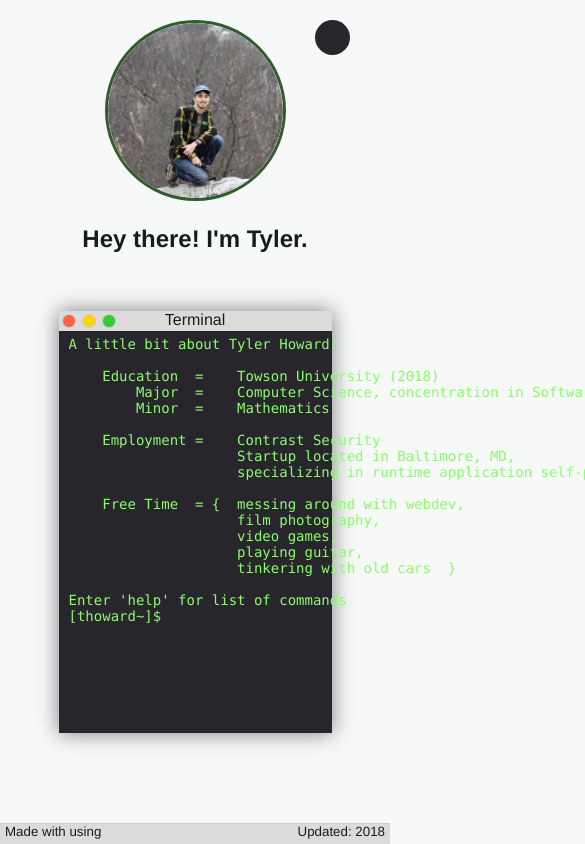
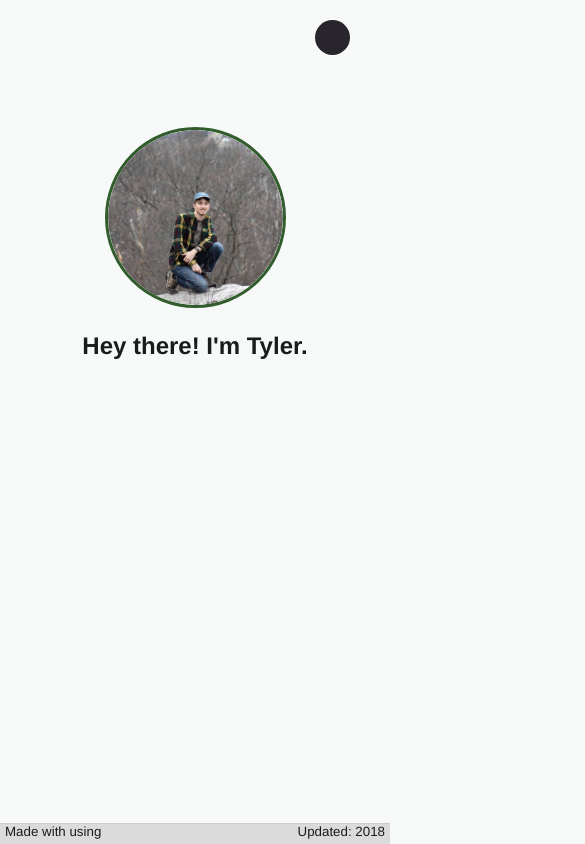
Before and after one commit to tylernhoward/terminal-resume, a Vue app: page / in a window 390 px wide. Shown: the top 844 px of the page, 585 px wide, since content can reach past the window. Built offline with nearby package versions, Linux system fonts and the light colour scheme; some icons are missing.

Commit message:
Update styling for mobile

```diff
--- a/src/App.vue
+++ b/src/App.vue
@@ -1,9 +1,9 @@
 <template>
   <div id="app">
     <link rel="stylesheet" href="https://use.fontawesome.com/releases/v5.6.3/css/all.css" integrity="sha384-UHRtZLI+pbxtHCWp1t77Bi1L4ZtiqrqD80Kn4Z8NTSRyMA2Fd33n5dQ8lWUE00s/" crossorigin="anonymous">
-    <FloatingActionButton/>
-    <Greeting :msg= "greetingMsg"/>
-    <Window/>
+    <FloatingActionButton id="fab"/>
+    <Greeting id="greeting" :msg= "greetingMsg"/>
+    <Window id="window"/>
     <!-- <span>Source: <a href="https://github.com/tylernhoward/terminal-resume" class = "fab fa-github"/></span> -->
     <div class = "footer">
       <span class="left-align">Made with <i class="far fa-heart"/> using <a class="link fab fa-vuejs" href="https://vuejs.org" role="button"/></span>
@@ -39,6 +39,15 @@ export default class App extends Vue {
     text-align: center;
     color: #171D1C;
   }
+  @media only screen and (max-width : 700px) {
+    #window{
+        display:none !important;
+    }
+    #greeting{
+        padding-top: 15vh;
+    }
+  }
+
   .left-align{
     padding-left:  5px;
     float:left;
--- a/src/components/FinderEmu.vue
+++ b/src/components/FinderEmu.vue
@@ -1,20 +1,16 @@
 <template>
 <div class="finder">
     <div class="grid">
-        <div class = "row">
             <FinderItem name = "CLARK"/>
             <FinderItem name = "Security Injections"/>
             <FinderItem name = "Markdown Editor"/>
             <FinderItem name = "Job Jar"/>
             <FinderItem name = "Lol CLI"/>
-        </div>
-        <div class = "row">
             <FinderItem name = "Phishing Visualization"/>
             <FinderItem name = "WWYDH"/>
             <FinderItem name = "Photo Spot"/>
             <FinderItem name = "HeRO"/>
             <FinderItem name = "Morning Briefing"/>
-        </div>
     </div>
     <ProjectModal :data="projectDataMap"/>
 </div>
@@ -131,21 +127,14 @@ enum Projects {
     .finder{
         color: black;
         background-color: white;
-        height: 100%;
+        overflow:auto;
+        height:inherit;
     }
     .grid{
-        padding-top:20px;
-        padding-left: 20px;
-        padding-right:20px;
         display: flex;
-        flex-direction: column;
-        justify-content: space-evenly;
-        align-items:center;
+        justify-content: center;
+        flex-direction: row;
+        flex-wrap: wrap;
     }
-    .row{
-        width:100%;
-        padding:10px;
-        display: flex;
-        justify-content: space-evenly;
-    }
+
 </style>
--- a/src/components/FinderItem.vue
+++ b/src/components/FinderItem.vue
@@ -18,6 +18,7 @@ export default class FinderItem extends Vue {
 </script>
 <style scoped>
     .item{
+        margin:30px;
         text-decoration:none;
         padding:30px 20px 10px;
     }
--- a/src/components/FloatingActionButton.vue
+++ b/src/components/FloatingActionButton.vue
@@ -68,6 +68,7 @@ export default class FloatingActionButton extends Vue {
     border-bottom: 10px solid #28262C;
 }
 .menu{
+    z-index: 999 !important;
     position:fixed;
     border-radius: 25px;
     opacity: 0.9;
--- a/src/components/TerminalEmu.vue
+++ b/src/components/TerminalEmu.vue
@@ -153,7 +153,7 @@ enum Command {
 <style scoped>
 
 .output{
-      white-space: pre
+    white-space: pre-wrap;
 }
 .commandInput {
     padding-top:5px;
@@ -169,10 +169,12 @@ enum Command {
 .terminal{
     color: #87FF65;
     background-color: #28262C;
-    height: 100%;
+    overflow:auto;
+    height:inherit;
 }
 
 .termContent{
+    overflow: auto;
     padding-top: 25px;
     padding-left: 10px;
     text-align: left;
--- a/src/components/Window.vue
+++ b/src/components/Window.vue
@@ -52,10 +52,12 @@ export default class Terminal extends Vue {
     display: flex;
     justify-content: center;
 }
+
 .window {
     height: 50vh;
     box-shadow: 0px 0px 20px rgba(0, 0, 0, 0.5);
     width: 70%;
+    overflow: auto;
 }
 
 .bar{
@@ -63,6 +65,7 @@ export default class Terminal extends Vue {
     width:inherit;
     height: 20px;
     background-color: #DBDBDB;
+    z-index: 99 !important;
 }
 
 .circle-bar{
```
Also changed, not shown: 1 other file (tests, documents, lock files or other folders). Lines whose indentation alone changed are shown as unchanged.
